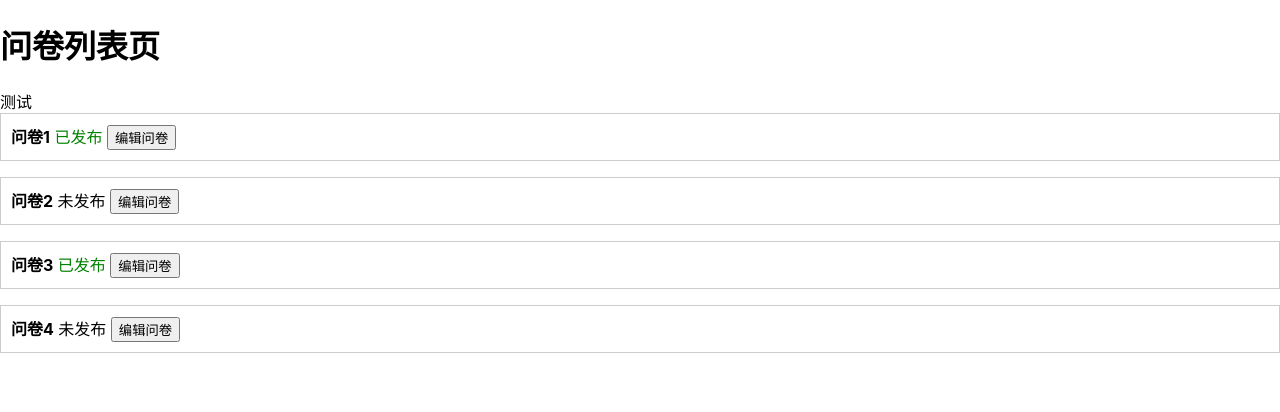
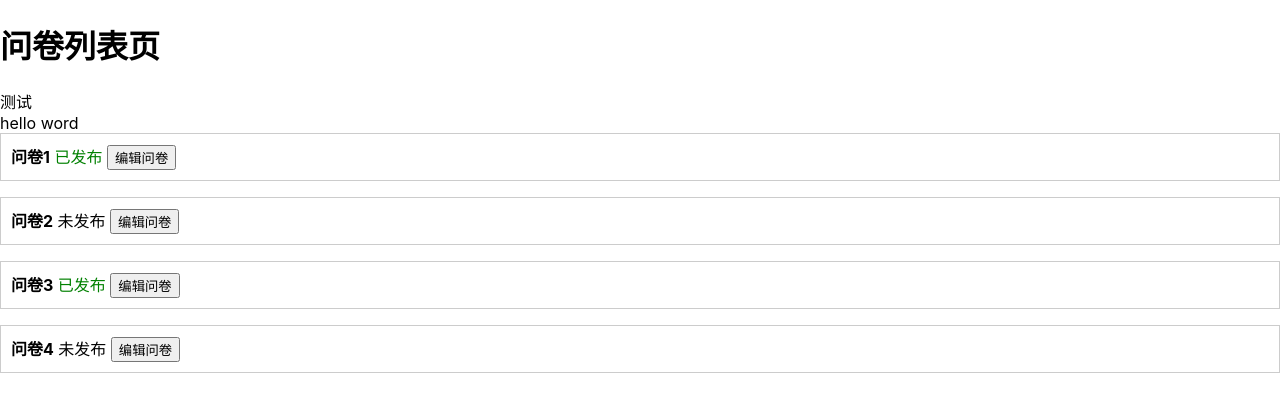
Before and after one commit to mango-zhaoxin/react-ts-demo, a React (Create React App) app: page / in a window 1280 px wide. Shown: the top 412 px of the page. Built offline with nearby package versions, Linux system fonts and the light colour scheme.

Commit message:
test: test commit

```diff
--- a/src/List1.tsx
+++ b/src/List1.tsx
@@ -30,6 +30,7 @@ const List1: FC = () => {
     <div>
       <h1>问卷列表页</h1>
       <div>测试</div>
+      <div>hello word</div>
       {questionList.map((item) => {
         const { id, title, isPublished } = item
         return (
```
